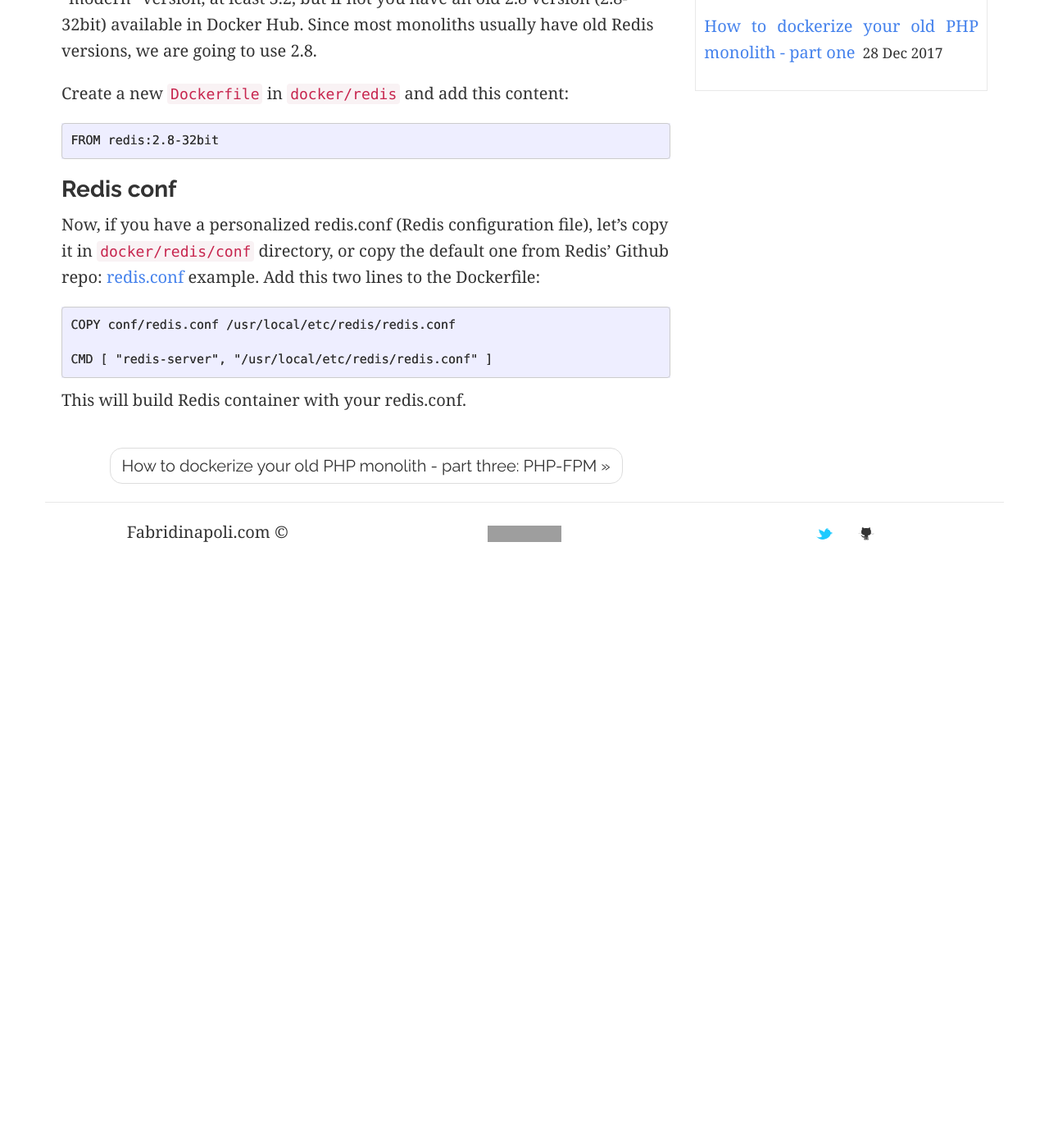
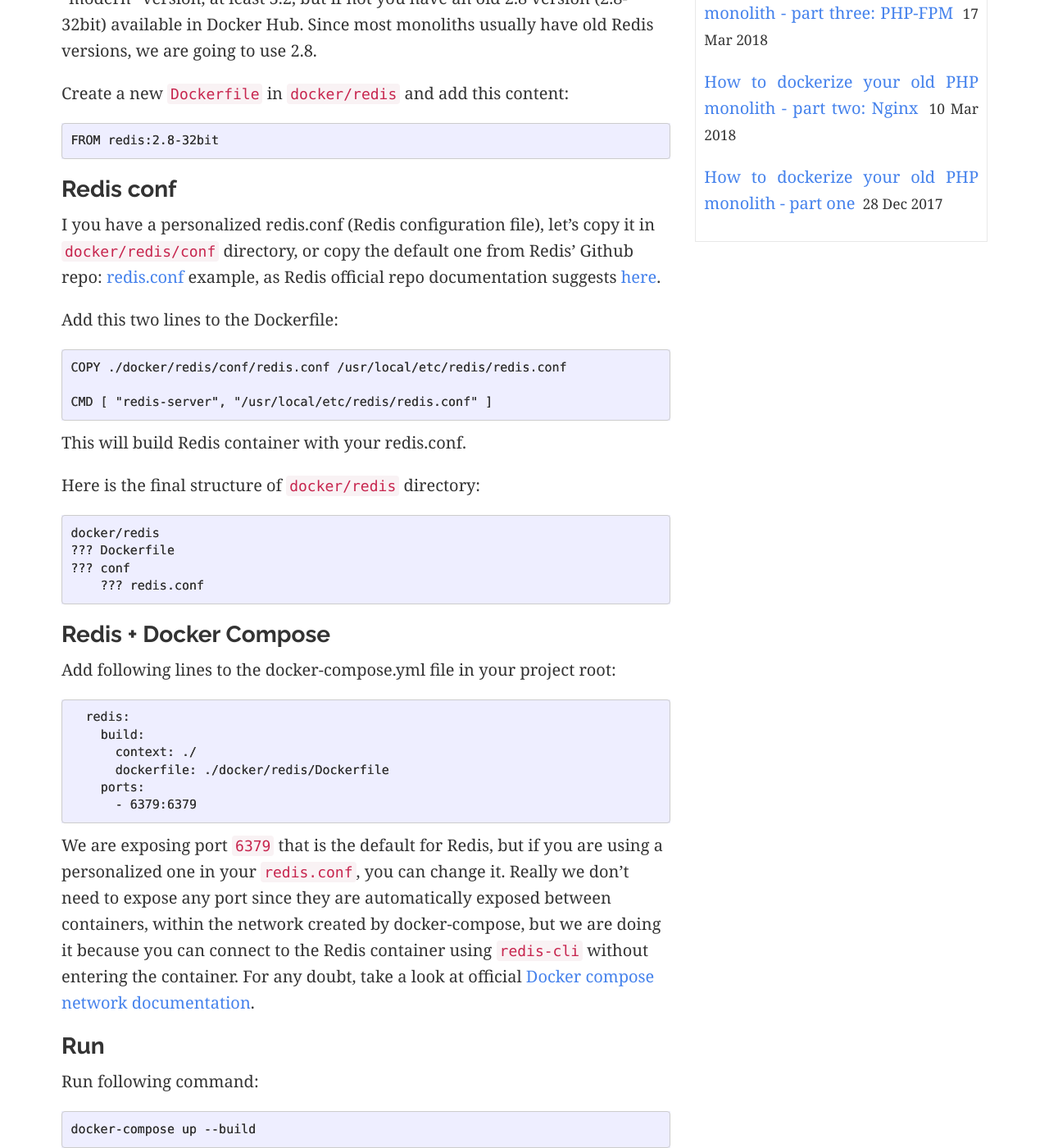
Before and after one commit to Hyunk3l/hyunk3l.github.io, a Jekyll site: the page built from _posts/2018-03-26-how-to-dockerize-your-php-monolith-part-four-redis-sphinx.markdown, in a window 1280 px wide and 1400 px high, scrolled down 518 px. Shown: the whole window at 82% size. Built offline with Jekyll 4.4.1, drawn with Linux system fonts in a browser that asks for light colours; comment, search, counter and statistics services are not loaded; before the commit the page ends 1185 px from its top, so only the background shows below that; some of the changed text lies outside the part shown; grey boxes are pictures that could not be loaded.

Commit message:
Add more stuff to how to dockerize monolith part four

````diff
--- a/_posts/2018-03-26-how-to-dockerize-your-php-monolith-part-four-redis-sphinx.markdown
+++ b/_posts/2018-03-26-how-to-dockerize-your-php-monolith-part-four-redis-sphinx.markdown
@@ -23,11 +23,87 @@
 ```
 
 ### Redis conf
-Now, if you have a personalized redis.conf (Redis configuration file), let's copy it in `docker/redis/conf` directory, or copy the default one from Redis' Github repo: [redis.conf](https://raw.githubusercontent.com/antirez/redis/2.8/redis.conf) example.
+I you have a personalized redis.conf (Redis configuration file), let's copy it in `docker/redis/conf` directory, or copy the default one from Redis' Github repo: [redis.conf](https://raw.githubusercontent.com/antirez/redis/2.8/redis.conf) example,
+as Redis official repo documentation suggests [here](https://hub.docker.com/_/redis/).
+
 Add this two lines to the Dockerfile:
 ```
-COPY conf/redis.conf /usr/local/etc/redis/redis.conf
+COPY ./docker/redis/conf/redis.conf /usr/local/etc/redis/redis.conf
 
 CMD [ "redis-server", "/usr/local/etc/redis/redis.conf" ]
 ```
 This will build Redis container with your redis.conf.
+
+
+Here is the final structure of `docker/redis` directory:
+```shell
+docker/redis
+??? Dockerfile
+??? conf
+    ??? redis.conf
+```
+
+### Redis + Docker Compose
+Add following lines to the docker-compose.yml file in your project root:
+```
+  redis:
+    build:
+      context: ./
+      dockerfile: ./docker/redis/Dockerfile
+    ports:
+      - 6379:6379
+```
+We are exposing port `6379` that is the default for Redis, but if you are using a personalized one in your `redis.conf`, you can change it.
+Really we don't need to expose any port since they are automatically exposed between containers, within the network created by docker-compose, but we are doing it
+because you can connect to the Redis container using `redis-cli` without entering the container.
+For any doubt, take a look at official [Docker compose network documentation](https://docs.docker.com/compose/networking/).
+
+### Run
+Run following command:
+```
+docker-compose up --build
+```
+You should see, within other logs:
+```
+redis_1  | [1] 26 Mar 21:36:52.821 # Server started, Redis version 2.8.23
+```
+
+### Test Redis with PHP
+Let's do a fast test in `index.php` we created previously in `public` directory.
+We are going to need [Composer](https://getcomposer.org/) (hope you have it installed in your project) to add [Predis](https://packagist.org/packages/predis/predis).
+Run this command:
+```
+composer require predis/predis
+```
+
+This is going to add this lines:
+```
+{
+    "require": {
+        "predis/predis": "^1.1"
+    }
+}
+```
+to our composer.json file and download dependencies in `vendor` directory in your project root.
+Now, let's do a test in `public/index.php`!
+Replace the content with the following lines:
+```
+<?php
+
+require_once __DIR__ . '/../vendor/autoload.php';
+
+$client = new Predis\Client([
+    'scheme' => 'tcp',
+    'host'   => 'redis',
+    'port'   => 6379,
+]);
+$client->set('foo', 'bar');
+$value = $client->get('foo');
+
+var_dump($value);
+```
+As you can see we are creating a Predis client, with a concrete host: `redis` that is the name of the running Docker container and the
+hostname available within the network.
+The script sets a variable in Redis, gets it back and finally print it with a `var_dump`.
+If it's all right, if you go to: [http://your-great-monolith.com/](http://your-great-monolith.com/)
+you should see this: `string(3) "bar"`
````
Also changed, not shown: images/posts/how-to-dockerize-php-monolith-part-four-redis-sphinx.png (added).
